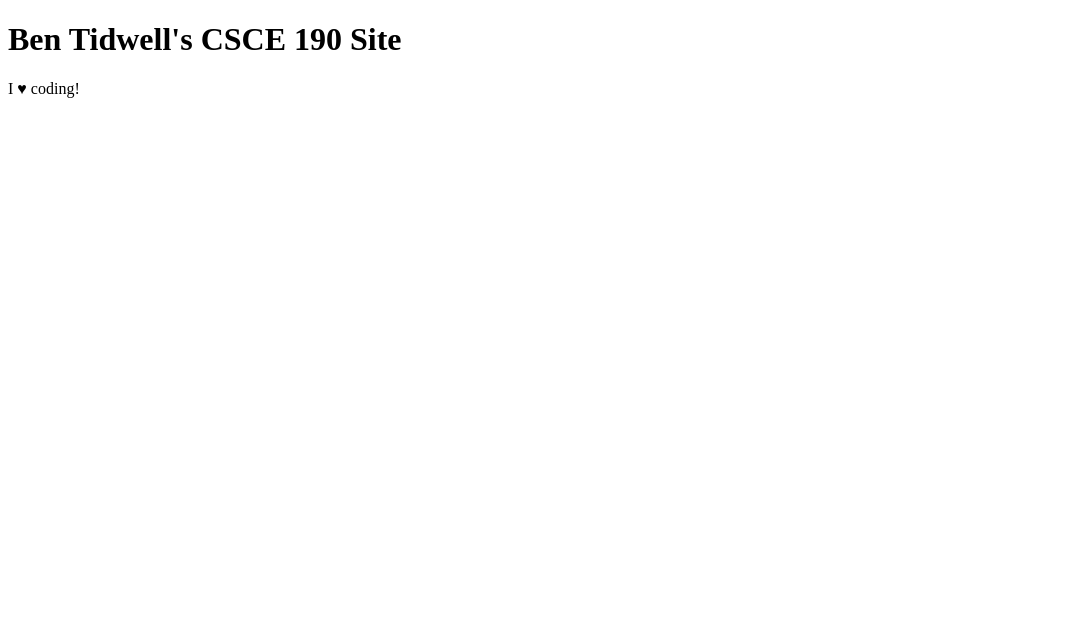
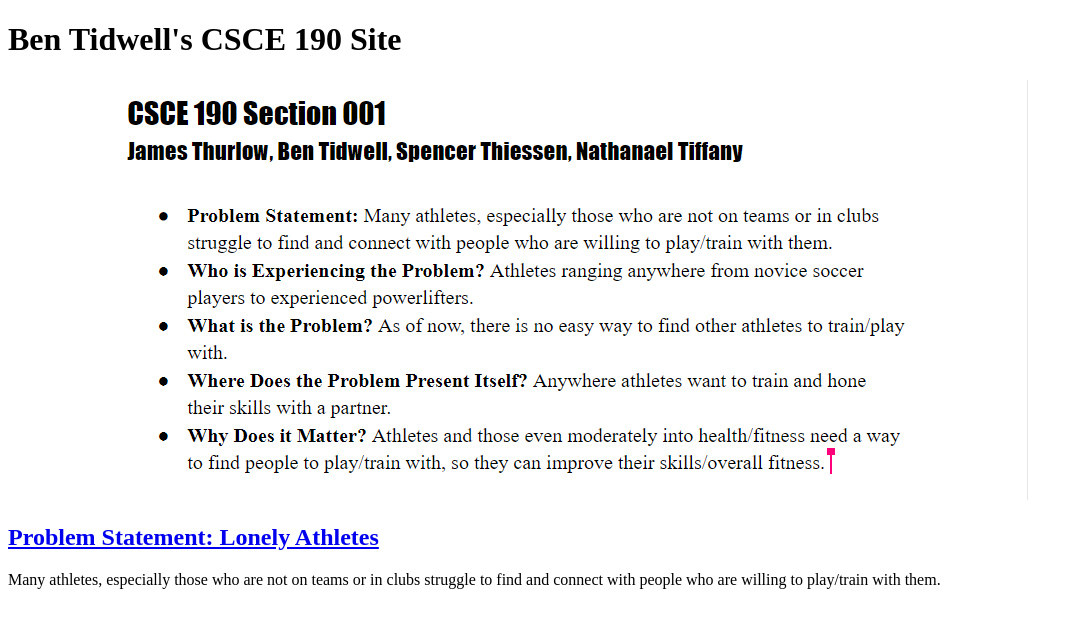
Before and after one commit to TidwelB/TidwelB.github.io, a plain HTML site: page index.html in a window 1280 px wide. Shown: the whole page, without its empty margins (0-1083 px from the left). Drawn offline with Linux system fonts and the light colour scheme.

Commit message:
Add files via upload

```diff
--- a/index.html
+++ b/index.html
@@ -5,6 +5,18 @@
     </head>
     <body>
         <h1> Ben Tidwell's CSCE 190 Site</h1>
-        <p1> I &hearts; coding!</p1>
+
+
+        <section class="assignment">
+            <a href="files/CSCE 190 Group.pdf"><img src="images/Annotation 2020-09-06 193256.png"
+            <section class="ass-details">
+                <a href="files/CSCE 190 Group.pdf"><h2>Problem Statement: Lonely Athletes </h2></a>
+                    <p>
+                        Many athletes, especially those who are not on teams or in clubs struggle to find and connect with people who are willing to play/train with them.
+                    </p>
+
+            </section>
+        </section>
+
     </body>
 </html>
```
Also changed, not shown: images/Annotation 2020-09-06 193256.png (added), 1 other file.
